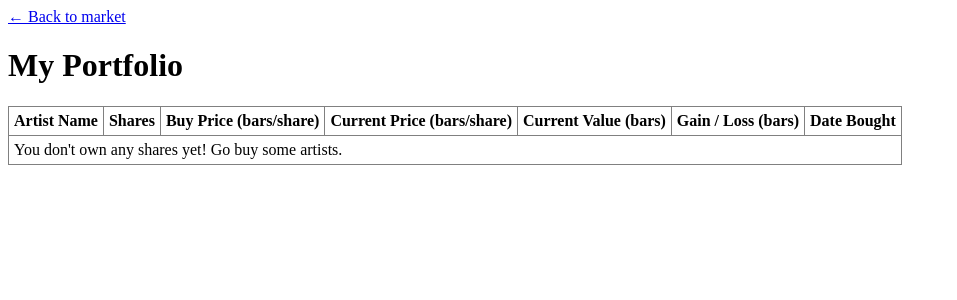
After one commit to KingCobra52/artiste, a Flask app: page /portfolio in a window 1280 px wide. The commit adds this page. Shown: the top 300 px of the page, without its empty margins (0-957 px from the left). Run offline with Flask 3, Linux system fonts and the light colour scheme; the visitor is signed in with stand-in values (Sample User, id 1); data that the repository does not hold is empty.

Commit message:
add portfolio page with gain/loss calculation

```diff
--- a/app.py
+++ b/app.py
@@ -88,6 +88,66 @@ def logout():
     logout_user()
     return redirect(url_for("market"))
 
+@app.route("/buy", methods=["POST"])
+@login_required
+def buy():
+    db = get_db()
+    artist_id = request.form.get('artist_id')
+    shares = int(request.form.get('shares'))
+    artist_name = request.form.get('name')
+    query = "SELECT artist_id, listeners FROM artist_snapshots WHERE artist_id = ?"
+
+    artist_row = db.execute(query, (artist_id,)).fetchone()
+    listeners = artist_row["listeners"]
+    price_per_share = listeners / 10000
+    total_cost = price_per_share * shares
+
+    if current_user.bars >= total_cost:
+        db.execute("UPDATE users SET bars = ? WHERE id = ?", (current_user.bars - total_cost, current_user.id))
+    else:
+        return "Not a sufficient amount of bars"
+
+    insert_query = "INSERT INTO holdings (user_id, artist_id, shares, bought_at) VALUES (?, ?, ?, ?, date('now'))"
+    db.execute(insert_query, (current_user.id, artist_id, shares, price_per_share))
+    db.commit()
+    return redirect(url_for("artist", name=artist_name))
+
+@app.route("/portfolio")
+@login_required
+def portfolio():
+    db = get_db()
+
+    query = """
+        SELECT
+            artists.name,
+            holdings.shares,
+            holdings.price_per_share,
+            holdings.bought_at,
+            artist_snapshots.listeners
+        FROM holdings
+        JOIN artists ON artists.id = holdings.artist_id
+        JOIN artist_snapshots ON artist_snapshots.artist_id = holdings.artist_id
+        WHERE holdings.user_id = ?
+          AND artist_snapshots.date = (SELECT MAX(date) FROM artist_snapshots WHERE artist_id = artists.id)
+    """
+
+    # You have to execute the query against the database and save it to the `raw_holdings` variable
+    raw_holdings = db.execute(query, (current_user.id,)).fetchall()
+
+    # Now we loop through the raw data to calculate the values in Python
+    holdings = []
+    for row in raw_holdings:
+        holding = dict(row)
+
+        current_price = holding['listeners'] / 10000
+        holding['current_price'] = current_price
+        holding['current_value'] = current_price * holding['shares']
+        holding['gain_loss'] = (current_price - holding['price_per_share']) * holding['shares']
+
+        holdings.append(holding)
+
+    # Finally, pass the calculated `holdings` list to the template
+    return render_template("portfolio.html", holdings=holdings)
 
 if __name__ == "__main__":
     app.run(debug=True)
--- a/templates/market.html
+++ b/templates/market.html
@@ -6,6 +6,9 @@
 </head>
 
 <body>
+    <div style="margin-bottom: 15px;">
+        <a href="/portfolio">→ View My Portfolio</a>
+    </div>
     <h1>Market</h1>
     <table>
         <tr>
--- /dev/null
+++ b/templates/portfolio.html
@@ -0,0 +1,47 @@
+<!DOCTYPE html>
+<html>
+<head>
+    <title>My Portfolio</title>
+    <style>
+        .positive { color: green; }
+        .negative { color: red; }
+    </style>
+</head>
+<body>
+    <a href="/">← Back to market</a>
+    <h1>My Portfolio</h1>
+
+    <table border="1" cellpadding="5" style="border-collapse: collapse;">
+        <thead>
+            <tr>
+                <th>Artist Name</th>
+                <th>Shares</th>
+                <th>Buy Price (bars/share)</th>
+                <th>Current Price (bars/share)</th>
+                <th>Current Value (bars)</th>
+                <th>Gain / Loss (bars)</th>
+                <th>Date Bought</th>
+            </tr>
+        </thead>
+        <tbody>
+            {% for holding in holdings %}
+            <tr>
+                <td>{{ holding.name }}</td>
+                <td>{{ holding.shares }}</td>
+                <td>{{ "{:,.2f}".format(holding.price_per_share) }}</td>
+                <td>{{ "{:,.2f}".format(holding.current_price) }}</td>
+                <td>{{ "{:,.2f}".format(holding.current_value) }}</td>
+                <td class="{{ 'positive' if holding.gain_loss >= 0 else 'negative' }}">
+                {{ "+" if holding.gain_loss > 0 else "" }}{{ "{:,.2f}".format(holding.gain_loss) }}
+                </td>
+                <td>{{ holding.bought_at }}</td>
+            </tr>
+            {% else %}
+            <tr>
+                <td colspan="7">You don't own any shares yet! Go buy some artists.</td>
+            </tr>
+            {% endfor %}
+        </tbody>
+    </table>
+</body>
+</html>
```
Also changed, not shown: setup_db.py (+11 -0 lines), templates/artist.html (+8 -0 lines).
